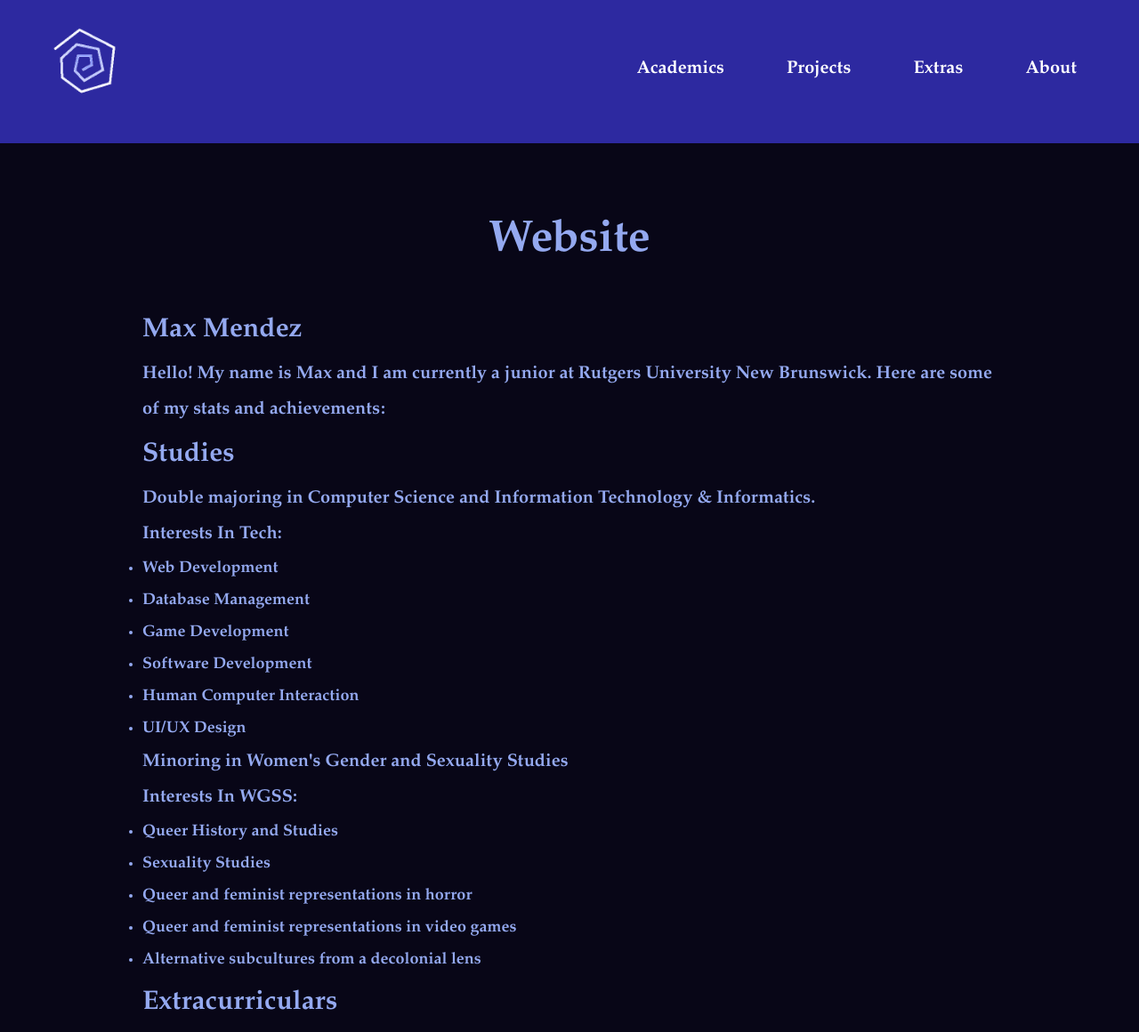
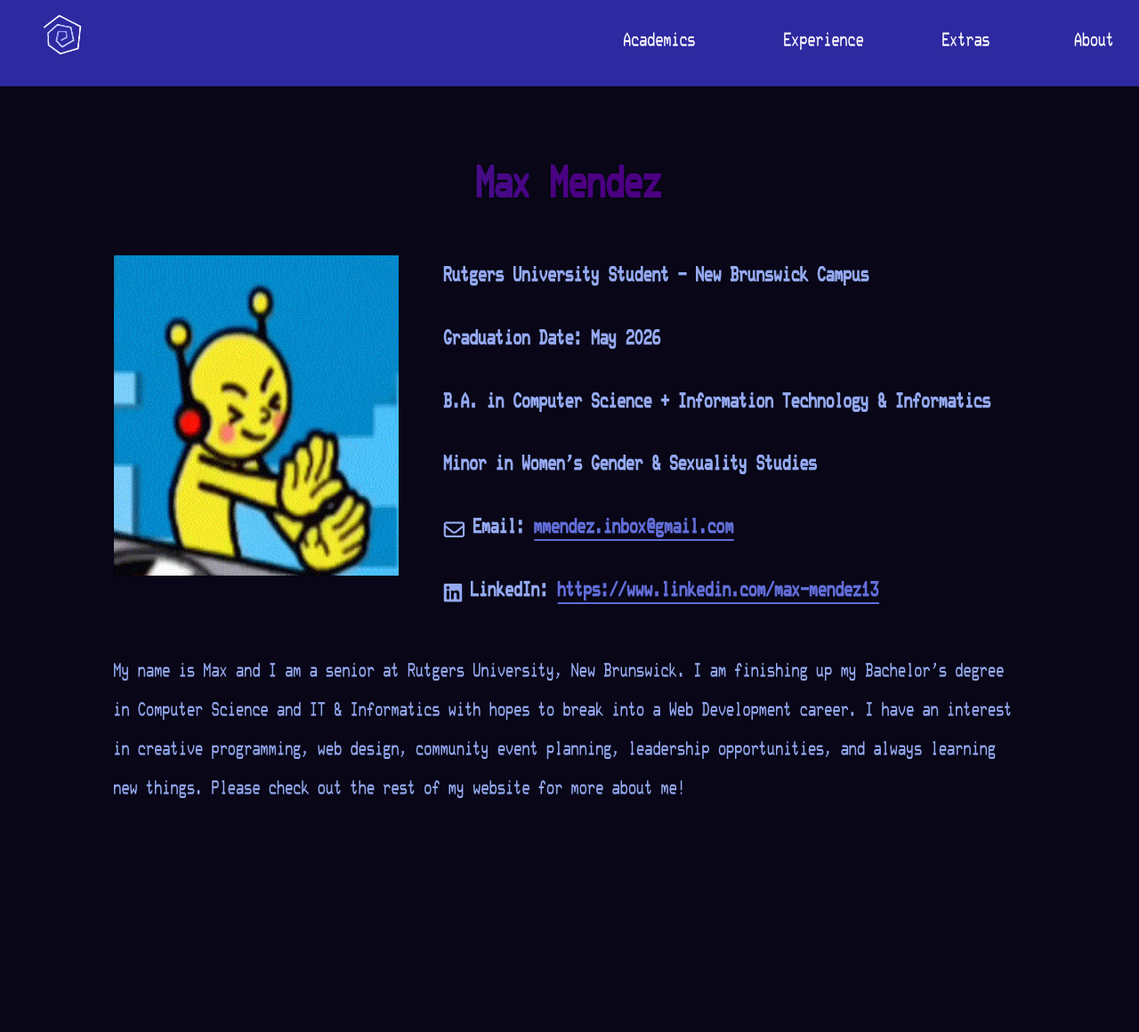
Before and after one commit to maxmendez13/website, a plain HTML site: page index.html in a window 1280 px wide. Shown: the top 1160 px of the page at 89% size. After the commit the page ends 908 px from the top, so only its background shows below. Drawn offline with Linux system fonts and the light colour scheme.

Commit message:
new commit to add new style

```diff
--- a/index.html
+++ b/index.html
@@ -4,6 +4,7 @@
 <meta charset="utf-8">
 <title>Portfolio</title>
 	<link rel="stylesheet" href="website.css" type="text/css">
+	<script src="https://kit.fontawesome.com/47294ac268.js" crossorigin="anonymous"></script>
 
 </head>
 
@@ -13,76 +14,65 @@
         <a href="index.html"><img src="imgs/websitelogo.gif" alt="Website Logo" />
         </a>
         <ul>
-          <li><a href="academics.html">Academics</a></li>
-          <li><a href="projects.html">Projects</a></li>
-          <li><a href="extras.html">Extras</a></li>
-          <li><a href="about.html">About</a></li>
+          	<li>
+				<div class="star-link">
+					<a href="academics.html">Academics</a>
+				</div>
+			</li>
+			<li>
+				<div class="star-link">
+					<a href="experience.html">Experience</a>
+				</div>
+			</li>
+			<li>
+				<div class="star-link">
+					<a href="extras.html">Extras</a>
+				</div>
+			</li>
+			<li>
+				<div class="star-link">
+					<a href="about.html">About</a>
+				</div>
+			</li>
         </ul>
       </nav>
     </header>
 
-<body>
-	<h1>Website</h1>
-	<div class="wrapper">
-	<h2>Max Mendez</h2>
-	<p>Hello! My name is Max and I am currently a junior at Rutgers University New Brunswick. Here are some of my stats and achievements:</p>
-
-	<h2>Studies</h2>
-	<p>Double majoring in <b>Computer Science</b> and <b>Information Technology & Informatics</b>.</p>
-	<h4>Interests In Tech:</h4>
-	<ul>
-		<li>Web Development</li>
-		<li>Database Management</li>
-		<li>Game Development</li>
-		<li>Software Development</li>
-		<li>Human Computer Interaction</li>
-		<li>UI/UX Design</li>
-	</ul>
-	<p>Minoring in <b>Women's Gender and Sexuality Studies</b></p>
-	<h4>Interests In WGSS:</h4>
-	<ul>
-		<li>Queer History and Studies</li>
-		<li>Sexuality Studies</li>
-		<li>Queer and feminist representations in horror</li>
-		<li>Queer and feminist representations in video games</li>
-		<li>Alternative subcultures from a decolonial lens</li>
-	</ul>
 
 
-	<h2>Extracurriculars</h2>
-<p>I am involved in many organizations on campus, as well as hold some executive board positions.</p>
-	<ul>
-		<li>Rutgers Honors College</li>
-		<li>Douglass Residential College</li>
-		<li>Queer & Asian - <b>Secretary</b></li>
-		<li>Triota, Women's and Gender Studies Honor Society Epsilon Beta Chapter - <b>Vice President</b></li>
-		<li>Rutgers Esports Executive Board - <b>Graphic Design Associate</b> (Check out my <a href="https://drive.google.com/drive/folders/184MQ1JSgJ7EEjJOrrPb8nQlaY3ewsKT2?usp=drive_link">art portfolio</a>!)</li>
-	</ul>
+<body>
+	<h1>Max Mendez</h1>
 
+	<div class="flex-container">
 
-	<h2>Hobbies + Extras</h2>
-	<p>I like keeping myself busy with many hobbies! Some of these include crocheting + knitting, listening to music, drawing, painting, playing video games, watching movies, reading, writing, and eating good food! Here are some specifics if you are interested, q&a style:</p>
+		<img src="imgs/dj-dj-school.png" alt="an image of me" class="img-of-self">
 
-	<h4>You know both crocheting and knitting?</h4>
-	<p>Yes I do! I learned how to crochet first in 2021 and in 2023 is when I officially committed to knitting. I own a crochet business with my friend called <i><a href="https://www.instagram.com/mixedmarvelousmakes/">Mixed Marvelous Makes</a></i> where we mostly sell crochet plushies, various other crocheted items, and stickers!</p>
+	<div class="wrapper">
 
-	<h4>What genres of music do you listen to? Who's your favorite artist?</h4>
-	<p>My favorite artist right now is <i><a href="https://en.wikipedia.org/wiki/I_Dont_Know_How_But_They_Found_Me">I Don't Know How But They Found Me</a></i>, a band from Salt Lake City led by Dallon Weekes. Some genres I listen to are indie pop, pop punk, rock, alternative, pop, metal.</p>
+		<h3>
 
-	<h4>What is your favorite painting you've ever made?</h4>
-	<p>I mostly draw or paint video game related images but sometimes I switch things up. In July 2024 I painted a biblical inspired painting of Chucky, Tiffany, and Glen/Glenda from the <i>Child's Play</i> franchise.</p>
+			<div class="gap" style="padding-top: 0 !important;">Rutgers University Student - New Brunswick Campus</div>
 
-	<h4>What kind of movies do you like?</h4>
-	<p>I enjoy horror! I like others as well and I'm receptive to most genres but as of the past few years I've been really into horror such as <i>Hellraiser</i>, <i>Child's Play</i>, and <i>Killer Klowns from Outer Space</i>. My favorite movie of all time is <i>Heathers</i>.</p>
+			<div class="gap">Graduation Date: May 2026</div>
 
-	<h4>What was the last book you've read for leisure?</h4>
-	<p>I read a lot for my university classes but the last book I read for my own enjoyment was <i><a href="https://en.wikipedia.org/wiki/It_Came_from_the_Closet:_Queer_Reflections_on_Horror">It Came from the Closet: Queer Reflections on Horror</a></i>.</p>
+			<div class="gap">B.A. in Computer Science + Information Technology & Informatics</div>
 
-	<h4>What do you write?</h4>
-	<p>I don't write anywhere else normally except for my journal. I used to hate writing for English classes growing up but since taking a creative writing class in my Freshman year of college I have grown to appreciate it. Writing is an important skill and I try to find ways to make it engaging for me.</p>
+			<div class="gap">Minor in Women’s Gender & Sexuality Studies</div>
 
-	<h4>What are your favorite cuisines?</h4>
-	<p>I like a lot of food but my top 3 are probably Chinese Sichuan, Mexican, and Cuban. I really like spicy food and my favorite dish is 麻辣火锅 (pronounced málà  huǒguò) and it is a spicy dry hotpot dish. I grew up eating a lot of Cuban food so it has a lot of nostalgia points, although not spicy.</p>
+			<div class="gap"><i class="fa-regular fa-envelope"></i> Email: <a target="_blank" rel="noopener noreferrer" href="mailto:mmendez.inbox@gmail.com">mmendez.inbox@gmail.com</a></div>
+
+			<div class="gap"><i class="fa-brands fa-linkedin"></i> LinkedIn: <a target="_blank" rel="noopener noreferrer" href="https://www.linkedin.com/in/max-mendez13">https://www.linkedin.com/max-mendez13</a></div>
+
+		</h3>
+	</div>
+
+	</div>
+	<div class="wrapper" style="margin-top: 4vh">
+		<div class="star-animation"></div>
+		<p>My name is Max and I am a senior at Rutgers University, New Brunswick. I am finishing up my Bachelor’s
+			degree in Computer Science and IT & Informatics with hopes to break into a Web Development career.
+			I have an interest in creative programming, web design, community event planning, leadership opportunities,
+			 and always learning new things. Please check out the rest of my website for more about me!  </p>
 	</div>
 		</body>
 </html>
--- a/website.css
+++ b/website.css
@@ -4,22 +4,51 @@
 * {
   margin: 0;
   padding: 0;
-  box-sizing: border-box;
+}
+
+@font-face {
+    font-family: 'DEC Terminal Modern';
+    src: url('fonts/_decterm.ttf') format('truetype');
+    font-weight: normal;
+    font-style: normal;
 }
 
 body {
-  font-family:Baskerville, "Palatino Linotype", Palatino, "Century Schoolbook L", "Times New Roman", "serif";
-  background-color:#080617;
-  color:#94A9F0;
-  line-height: 2;
-  font-size: 20px;
-  font-weight: bold;
+	font-family: 'DEC Terminal Modern', sans-serif;
+	background-color:#080617;
+	color:#94A9F0;
+	line-height: 2;
+	font-size: 20px;
 }
+
+@keyframes textShine {
+    0% {
+        background-position: 0% 50%;
+    }
+    100% {
+        background-position: 100% 50%;
+    }
+}
+
 
 h1 {
 	margin-top: 60px;
 	text-align: center;
-	font-size: 50px;
+	font-size: 2.5em;
+	margin-bottom: 30px;
+
+	background: linear-gradient(
+        to right,
+        #ffe6ee 20%,
+        #CCCCFF 40%,
+        #0190cd 70%,
+        #4b0082 90%
+    );
+    -webkit-background-clip: text;
+    background-clip: text;
+    -webkit-text-fill-color: transparent;
+    background-size: 500% auto;
+    animation: textShine 5s ease-in-out infinite alternate;
 }
 
 h2 {
@@ -28,23 +57,74 @@ h2 {
 
 a {
 	color:#616DD7;
+	background-color: transparent;
 }
+
+a:hover {
+	color:white;
+}
+
+.star-link {
+	width: 150%;
+	height: 150%;
+	background-image: none;
+	background-size: contain;
+	background-repeat: no-repeat;
+	background-position: center;
+	transition: background-image 0.5s ease-in-out;
+	text-align: center;
+}
+
+.star-link:hover {
+	background-image: url(imgs/star.png);
+}
+
 
 li {
 	font-size: 18px;
+	line-height: [heightofbox];
+	margin-top: auto;
+	display: block;
+}
+
+p {
+	font-size: 1.1em;
 }
 
 .wrapper {
-  max-width: 1000px;
-  margin: 0 auto;
-  padding: 20px;
+  max-width: 80vw;
+  margin: auto;
+}
+
+.img-of-self {
+	width: 25vw;
+	height: 45vh;
+}
+
+.flex-container {
+	display: flex;
+	justify-content: space-around;
+	align-content: center;
+	max-width: 80%;
+	margin: auto;
+}
+
+.gap {
+	padding: 1.5vh 0;
+	margin-left: 1vw;
+}
+
+.link-special:hover {
+	background-image: url(imgs/glitter.gif);
+	background-clip: text;
 }
 
 /* Header Navigation */
 header {
   background-color:#2D29A0;
-  padding: 5px 0;
   width: 100%;
+  position: sticky;
+  top: 0;
 }
 
 header nav {
@@ -56,29 +136,24 @@ header nav {
 
 header nav ul {
   display: flex;
+  align-items: center;
+  justify-content: center;
   list-style: none;
-  margin: 30px;
-  padding: 0px;
   gap: 20px;
 }
 
 header nav li {
-  margin: 0 10px;
-  padding-right: 30px;
+	margin: 0 3vw;
 }
 
 header nav a {
   color: white;
   text-decoration: none;
-  font-weight: bold;
-  font-size: 20px;
+  font-size: 1.2em;
 }
 
-header nav a:hover {
-  color: lightgray;
-}
 header nav img {
-  height: 130px;
+  height: 10vh;
   padding-left: 30px;
 }
 
```
Also changed, not shown: academics.html (+42 -7 lines), experience.html (added, +60 -0 lines), projects.html (deleted, +0 -51 lines), fonts/Ithaca-LVB75.ttf (added), fonts/_decterm.ttf (added), imgs/dj-dj-school.png (added), imgs/glitter.gif (added), imgs/star.png (added), 1 other file.
